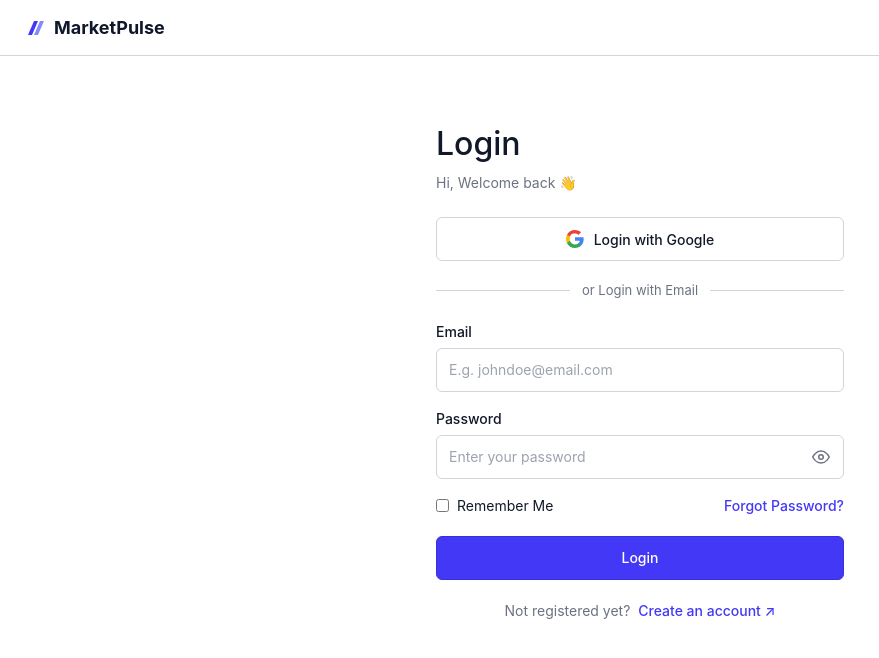
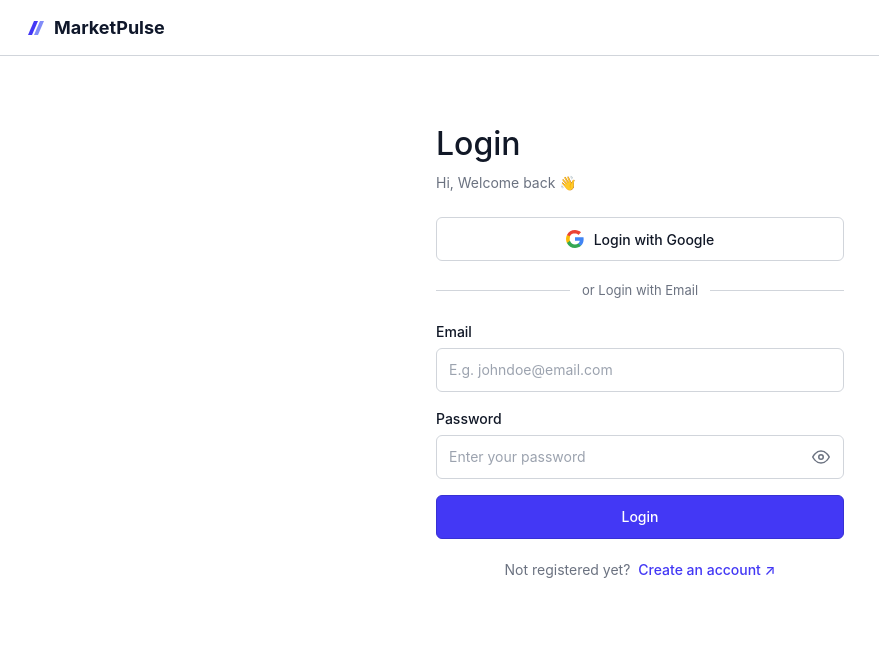
Before and after one commit to Thony-dev-pro/marketPulse-front, an Angular app: page /login in a window 1280 px wide. Shown: the top 658 px of the page, without its empty margins (0-879 px from the left). Built offline with nearby package versions, Linux system fonts and the light colour scheme.

Commit message:
call api login and handle jwt token

```diff
--- a/src/app/app.config.ts
+++ b/src/app/app.config.ts
@@ -1,10 +1,12 @@
 import { ApplicationConfig, provideBrowserGlobalErrorListeners } from '@angular/core';
 import { provideRouter } from '@angular/router';
+import { provideHttpClient } from '@angular/common/http';
 import { routes } from './app.routes';
 
 export const appConfig: ApplicationConfig = {
   providers: [
     provideBrowserGlobalErrorListeners(),
-    provideRouter(routes)
+    provideRouter(routes),
+    provideHttpClient()
   ]
 };
--- a/src/app/features/auth/components/login/login.css
+++ b/src/app/features/auth/components/login/login.css
@@ -194,24 +194,7 @@
   margin-bottom: 12px;
 }
 
-/* Remember row */
-.remember-row {
-  display: flex;
-  justify-content: space-between;
-  align-items: center;
-  margin-bottom: 20px;
-}
-
-.checkbox-label {
-  display: flex;
-  align-items: center;
-  gap: 8px;
-  font-size: 14px;
-  color: var(--color-text);
-  cursor: pointer;
-}
-
-/* Primary button */
+/* Error text */
 .btn-primary {
   width: 100%;
   height: var(--input-height);
--- a/src/app/features/auth/components/login/login.html
+++ b/src/app/features/auth/components/login/login.html
@@ -84,14 +84,6 @@
         }
       </div>
 
-      <div class="remember-row">
-        <label class="checkbox-label">
-          <input type="checkbox" formControlName="rememberMe" />
-          Remember Me
-        </label>
-        <a routerLink="/forgot-password" class="link">Forgot Password?</a>
-      </div>
-
       @if (errorMessage()) {
         <p class="error-banner">{{ errorMessage() }}</p>
       }
--- a/src/app/features/auth/components/login/login.ts
+++ b/src/app/features/auth/components/login/login.ts
@@ -20,7 +20,6 @@ export class LoginComponent {
   form = this.fb.group({
     email: ['', [Validators.required, Validators.email]],
     password: ['', [Validators.required, Validators.minLength(8)]],
-    rememberMe: [false],
   });
 
   loading = signal(false);
@@ -45,13 +44,15 @@ export class LoginComponent {
     }
     this.loading.set(true);
     this.errorMessage.set('');
-    const { email, password, rememberMe } = this.form.value;
-    this.authService.login(email!, password!, rememberMe!).subscribe({
-      next: () => {
+    const { email, password } = this.form.value;
+    this.authService.login(email!, password!).subscribe({
+      next: (res) => {
+        console.log('Login API call result:', res);
         const returnUrl = this.route.snapshot.queryParamMap.get('returnUrl') ?? '/';
         this.router.navigateByUrl(returnUrl);
       },
       error: (err) => {
+        console.error('Login API call error:', err);
         this.errorMessage.set(err?.message ?? 'Login failed. Please try again.');
         this.loading.set(false);
       },
--- a/src/app/features/auth/services/auth-api.service.ts
+++ b/src/app/features/auth/services/auth-api.service.ts
@@ -1,13 +1,22 @@
 import { Injectable } from '@angular/core';
-import { Observable, of } from 'rxjs';
+import { HttpClient } from '@angular/common/http';
+import { Observable } from 'rxjs';
+import { environment } from '../../../../environments/environment';
+
+export interface LoginRequest {
+  email: string;
+  password: string;
+}
 
 @Injectable({ providedIn: 'root' })
 export class AuthApiService {
-  login(email: string, password: string, rememberMe: boolean): Observable<void> {
-    // TODO: replace with real API call, e.g.:
-    // return this.http.post<void>('/api/auth/login', { email, password, rememberMe });
-    console.log('login', { email, password, rememberMe });
-    return of(undefined);
+  constructor(private http: HttpClient) {}
+
+  login(email: string, password: string): Observable<void> {
+    const body: LoginRequest = { email, password };
+    return this.http.post<void>(`${environment.baseUrlBack}/auth/login`, body, {
+      withCredentials: true,
+    });
   }
 
   loginWithGoogle(): void {
--- /dev/null
+++ b/src/environments/environment.prod.ts
@@ -0,0 +1,4 @@
+export const environment = {
+  production: true,
+  baseUrlBack: 'https://your-production-api.com'
+};
--- /dev/null
+++ b/src/environments/environment.ts
@@ -0,0 +1,4 @@
+export const environment = {
+  production: false,
+  baseUrlBack: 'http://localhost:3099'
+};
```
